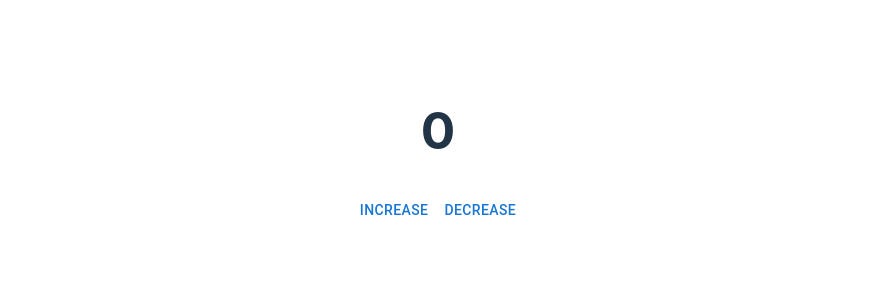
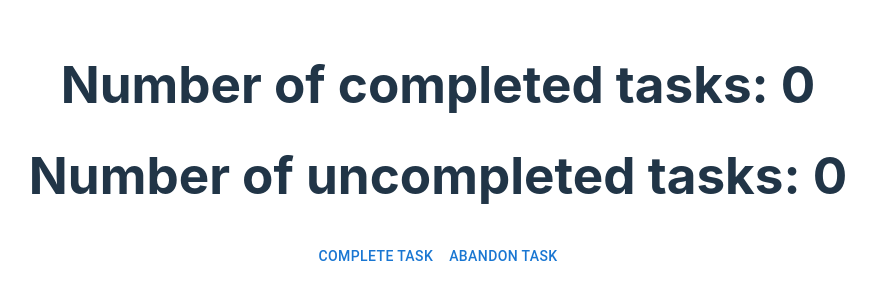
Before and after one commit to maksymilianPadalak/ToDoList, a React (Vite) app: page / in a window 1280 px wide. Shown: the part 252-552 px from the top of the page, without its empty margins (202-1078 px from the left). Built offline with nearby package versions, Linux system fonts and the light colour scheme.

Commit message:
Create components and Redux logic for completing and abandoning tasks

```diff
--- a/src/App.tsx
+++ b/src/App.tsx
@@ -1,27 +1,13 @@
 import "./App.scss";
-import { Button } from "@mui/material";
-import { useAppDispatch, useAppSelector } from "./app/hooks";
-import { decremented, incremented } from "./features/counter/counter-slice";
+import React from "react";
+import Dashboard from "./Dashboard";
+import ToDoList from "./ToDoList";
 
-function App() {
-  const count = useAppSelector((state) => state.counter.value);
-  const dispatch = useAppDispatch();
-
-  const handleIncreaseClick = () => {
-    dispatch(incremented());
-  };
-
-  const handleDecreaseClick = () => {
-    dispatch(decremented());
-  };
-
-  return (
-    <div className="App">
-      <h1>{count}</h1>
-      <Button onClick={handleIncreaseClick}>Increase</Button>
-      <Button onClick={handleDecreaseClick}>Decrease</Button>
-    </div>
-  );
-}
+const App: React.FC = () => (
+  <div className="App">
+    <Dashboard />
+    <ToDoList />
+  </div>
+);
 
 export default App;
--- /dev/null
+++ b/src/Dashboard.tsx
@@ -0,0 +1,19 @@
+import React from "react";
+import { useAppSelector } from "./app/hooks";
+
+const Dashboard: React.FC = () => {
+  const completedTasks = useAppSelector(
+    (state) => state.completedTasksCounter.value
+  );
+  const uncompletedTasks = useAppSelector(
+    (state) => state.uncompletedTasksCounter.value
+  );
+  return (
+    <div>
+      <h1>Number of completed tasks: {completedTasks}</h1>
+      <h1>Number of uncompleted tasks: {uncompletedTasks}</h1>
+    </div>
+  );
+};
+
+export default Dashboard;
--- /dev/null
+++ b/src/ToDoList.tsx
@@ -0,0 +1,26 @@
+import React from "react";
+import { useAppDispatch } from "./app/hooks";
+import { incrementedCompletedTasks } from "./features/tasksCounter/completed-tasks-counter-slice";
+import { Button } from "@mui/material";
+import { incrementedUncompletedTasks } from "./features/tasksCounter/uncompleted-tasks-counter-slice";
+
+const ToDoList: React.FC = () => {
+  const dispatch = useAppDispatch();
+
+  const handleCompleteTaskClick = () => {
+    dispatch(incrementedCompletedTasks());
+  };
+
+  const handleAbandonTask = () => {
+    dispatch(incrementedUncompletedTasks());
+  };
+
+  return (
+    <div>
+      <Button onClick={handleCompleteTaskClick}>Complete task</Button>
+      <Button onClick={handleAbandonTask}>Abandon task</Button>
+    </div>
+  );
+};
+
+export default ToDoList;
--- a/src/app/store.ts
+++ b/src/app/store.ts
@@ -1,9 +1,11 @@
 import { configureStore } from "@reduxjs/toolkit";
-import counterReducer from "../features/counter/counter-slice";
+import completedTasksCounterReducer from "../features/tasksCounter/completed-tasks-counter-slice";
+import uncompletedTasksCounterReducer from "../features/tasksCounter/uncompleted-tasks-counter-slice";
 
 export const store = configureStore({
   reducer: {
-    counter: counterReducer,
+    completedTasksCounter: completedTasksCounterReducer,
+    uncompletedTasksCounter: uncompletedTasksCounterReducer,
   },
 });
 
--- a/src/features/counter/counter-slice.ts
+++ /dev/null
@@ -1,28 +0,0 @@
-import { createSlice, PayloadAction } from "@reduxjs/toolkit";
-
-interface CounterState {
-  value: number;
-}
-
-const initialState: CounterState = {
-  value: 0,
-};
-
-const counterSlice = createSlice({
-  name: "coutner",
-  initialState,
-  reducers: {
-    incremented(state) {
-      state.value++;
-    },
-    decremented(state) {
-      state.value--;
-    },
-    amountAdded(state, action: PayloadAction<number>) {
-      state.value += action.payload;
-    },
-  },
-});
-
-export const { incremented, decremented, amountAdded } = counterSlice.actions;
-export default counterSlice.reducer;
--- /dev/null
+++ b/src/features/tasksCounter/completed-tasks-counter-slice.ts
@@ -0,0 +1,27 @@
+import { createSlice } from "@reduxjs/toolkit";
+
+interface CompletedTasksCounterState {
+  value: number;
+}
+
+const initialState: CompletedTasksCounterState = {
+  value: 0,
+};
+
+const completedTasksCounterSlice = createSlice({
+  name: "completedTasksCounter",
+  initialState,
+  reducers: {
+    incrementedCompletedTasks(state) {
+      state.value++;
+    },
+    decrementedCompletedTasks(state) {
+      state.value--;
+    },
+  },
+});
+
+export const { incrementedCompletedTasks, decrementedCompletedTasks } =
+  completedTasksCounterSlice.actions;
+
+export default completedTasksCounterSlice.reducer;
--- /dev/null
+++ b/src/features/tasksCounter/uncompleted-tasks-counter-slice.ts
@@ -0,0 +1,27 @@
+import { createSlice } from "@reduxjs/toolkit";
+
+interface UncompletedTasksCounterState {
+  value: number;
+}
+
+const initialState: UncompletedTasksCounterState = {
+  value: 0,
+};
+
+const uncompletedTasksCounterSlice = createSlice({
+  name: "uncompletedTasksCounter",
+  initialState,
+  reducers: {
+    incrementedUncompletedTasks(state) {
+      state.value++;
+    },
+    decrementedUncompletedTasks(state) {
+      state.value--;
+    },
+  },
+});
+
+export const { incrementedUncompletedTasks, decrementedUncompletedTasks } =
+  uncompletedTasksCounterSlice.actions;
+
+export default uncompletedTasksCounterSlice.reducer;
```
